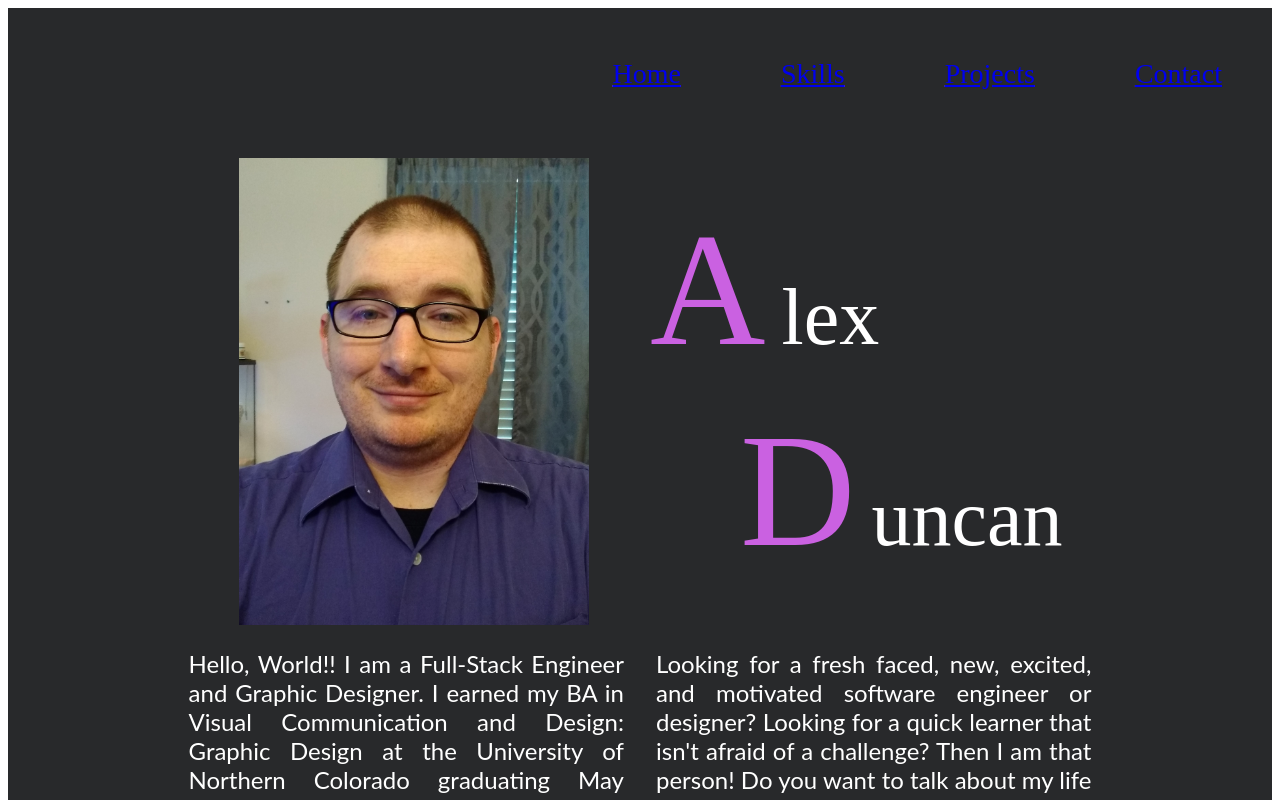
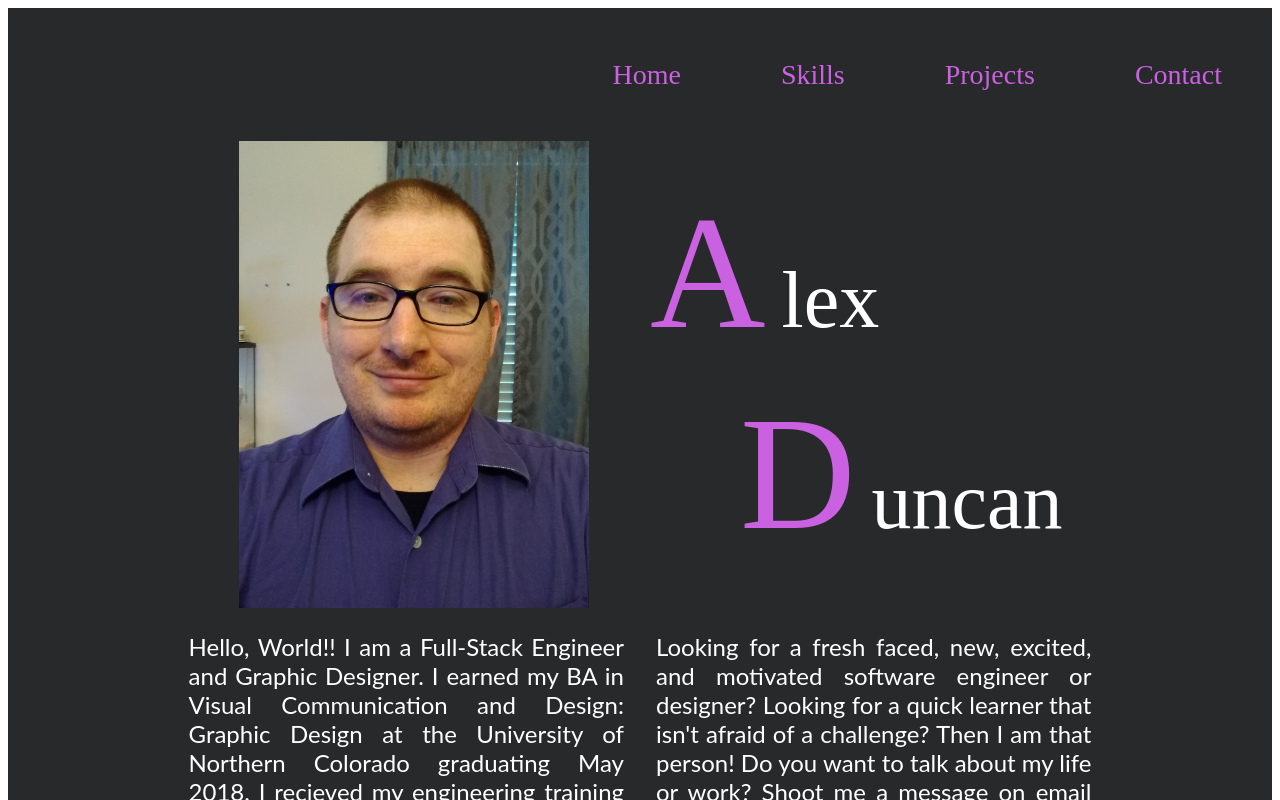
Before and after one commit to AlexJDuncan/AlexJDuncan.github.io, a React app: page / in a window 1280 px wide. Shown: the top 800 px of the page. Built offline with nearby package versions, Linux system fonts and the light colour scheme; the HTML template or start-up script is replaced by a standard one.

Commit message:
adjusted nav css to not change link color on visit

```diff
--- a/client/src/Nav.jsx
+++ b/client/src/Nav.jsx
@@ -1,23 +1,31 @@
 import React from 'react';
-import { Link } from "react-router-dom";
+import { NavLink } from "react-router-dom";
 import styled from "styled-components";
 
 const CompStyle = styled.div`
-  color: white;
-  height: 100px;
-  text-align: right;
-  padding-top: 50px;
+  padding-top: 1px;
 `;
 
-const MenuStyle = styled.span`
-  color: #CA61E1;
-  font-size: 28px;
-  text-decoration: underline;
-  margin: 50px;
+const MenuStyle = styled.ul`
+  display: flex;
+  justify-content: flex-end;
+  margin: 0;
 
-  &:hover {
-    color: white;
-    cursor: pointer;
+  a {
+    text-decoration: none;
+  }
+
+  li {
+    color: #CA61E1;
+    font-size: 28px;
+    margin: 50px;
+    list-style: none;
+  }
+
+  .current {
+    li {
+      border-bottom: 2px, solid, #CA61E1;
+    }
   }
 `;
 
@@ -25,16 +33,26 @@ const Nav = () => {
   return (
     <CompStyle>
       <MenuStyle>
-        <Link to="/">Home</Link>
-      </MenuStyle>
-      <MenuStyle>
-        <Link to="Skills">Skills</Link>
-      </MenuStyle>
-      <MenuStyle>
-        <Link to="Projects">Projects</Link>
-      </MenuStyle>
-      <MenuStyle>
-        <Link to="Contact">Contact</Link>
+        <NavLink to="/" >
+          <li>
+            Home
+          </li>
+        </NavLink>
+        <NavLink to="Skills" >
+          <li>
+            Skills
+          </li>
+        </NavLink>
+        <NavLink to="Projects" >
+          <li>
+            Projects
+          </li>
+        </NavLink>
+        <NavLink to="Contact" >
+          <li>
+            Contact
+          </li>
+        </NavLink>
       </MenuStyle>
     </CompStyle>
   )
```
Also changed, not shown: 1 other file (tests, documents, lock files or other folders).
